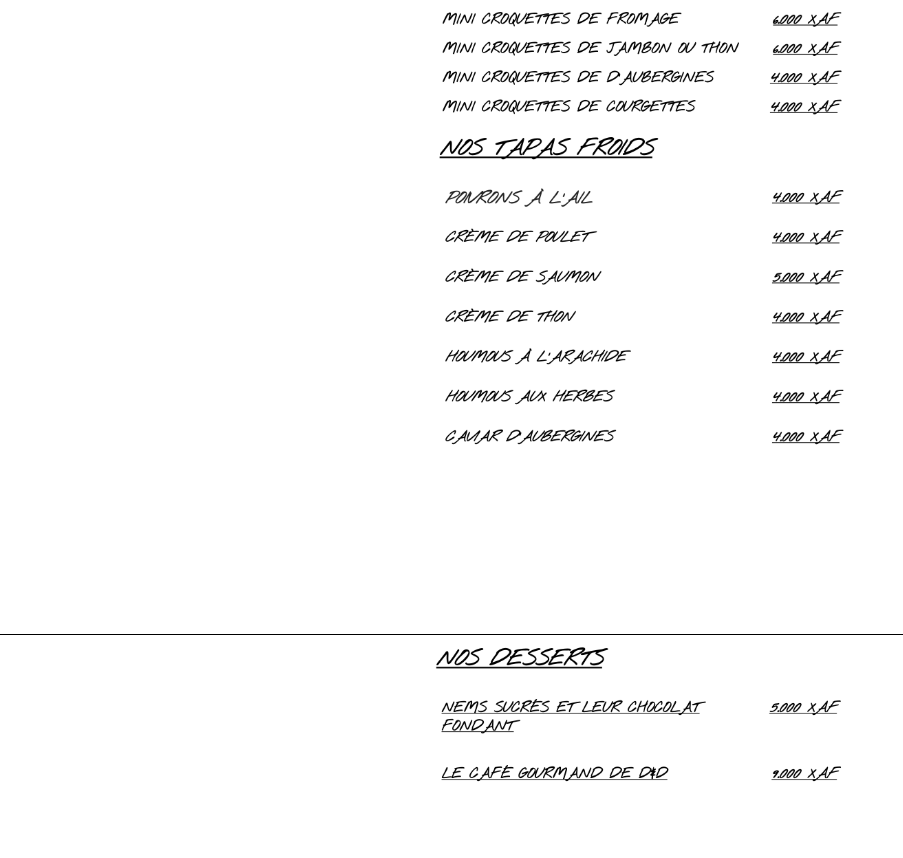
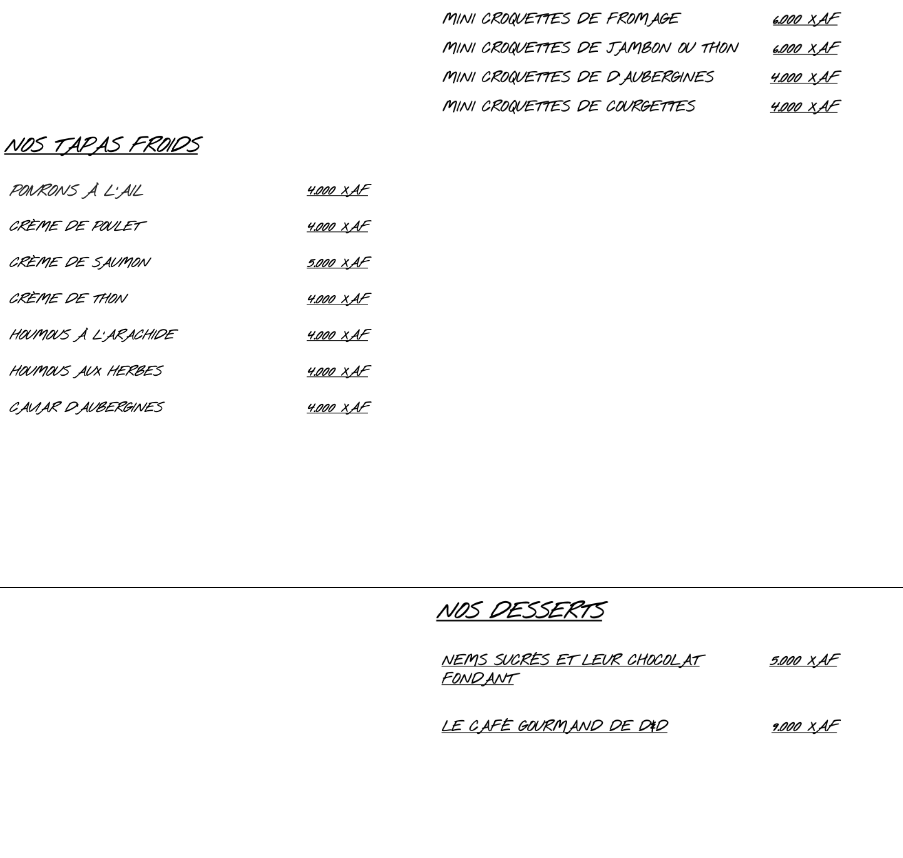
Before and after one commit to Pierre-louis242/menu-d-and-d, a React (Create React App) app in the folder menudandd/: page / in a window 1280 px wide. Shown: the part 2189-3047 px from the top of the page, without its empty margins (0-903 px from the left). Built offline with nearby package versions, Linux system fonts and the light colour scheme.

Commit message:
adde new menu items

```diff
--- a/menudandd/src/App.css
+++ b/menudandd/src/App.css
@@ -111,6 +111,8 @@
 
 #fifth-menu {
   background-image: url('./assets/images/IMG5.png');
+  background-position: unset !important;
+  height: 465px !important;
 }
 
 #sixth-menu {
```
